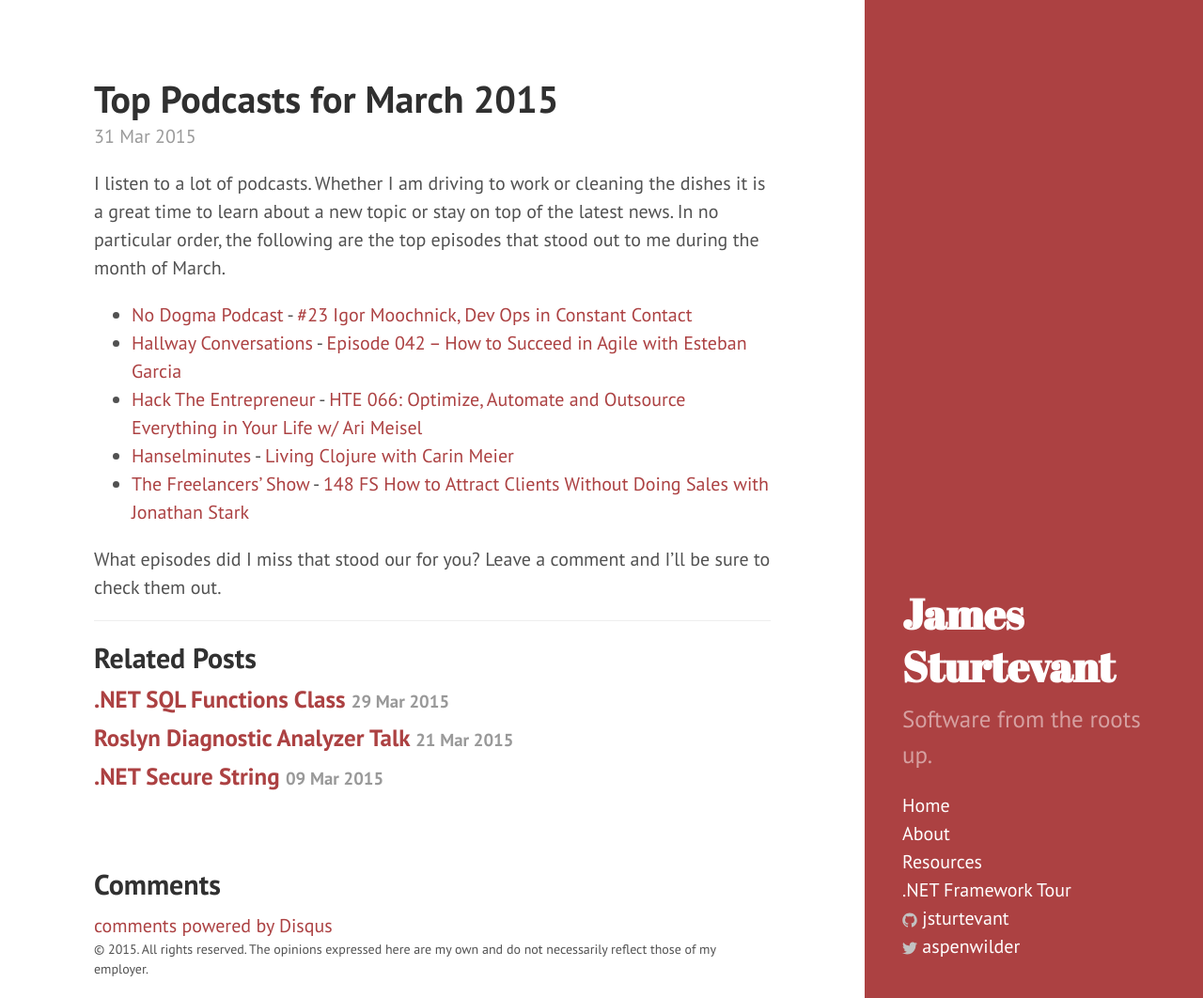
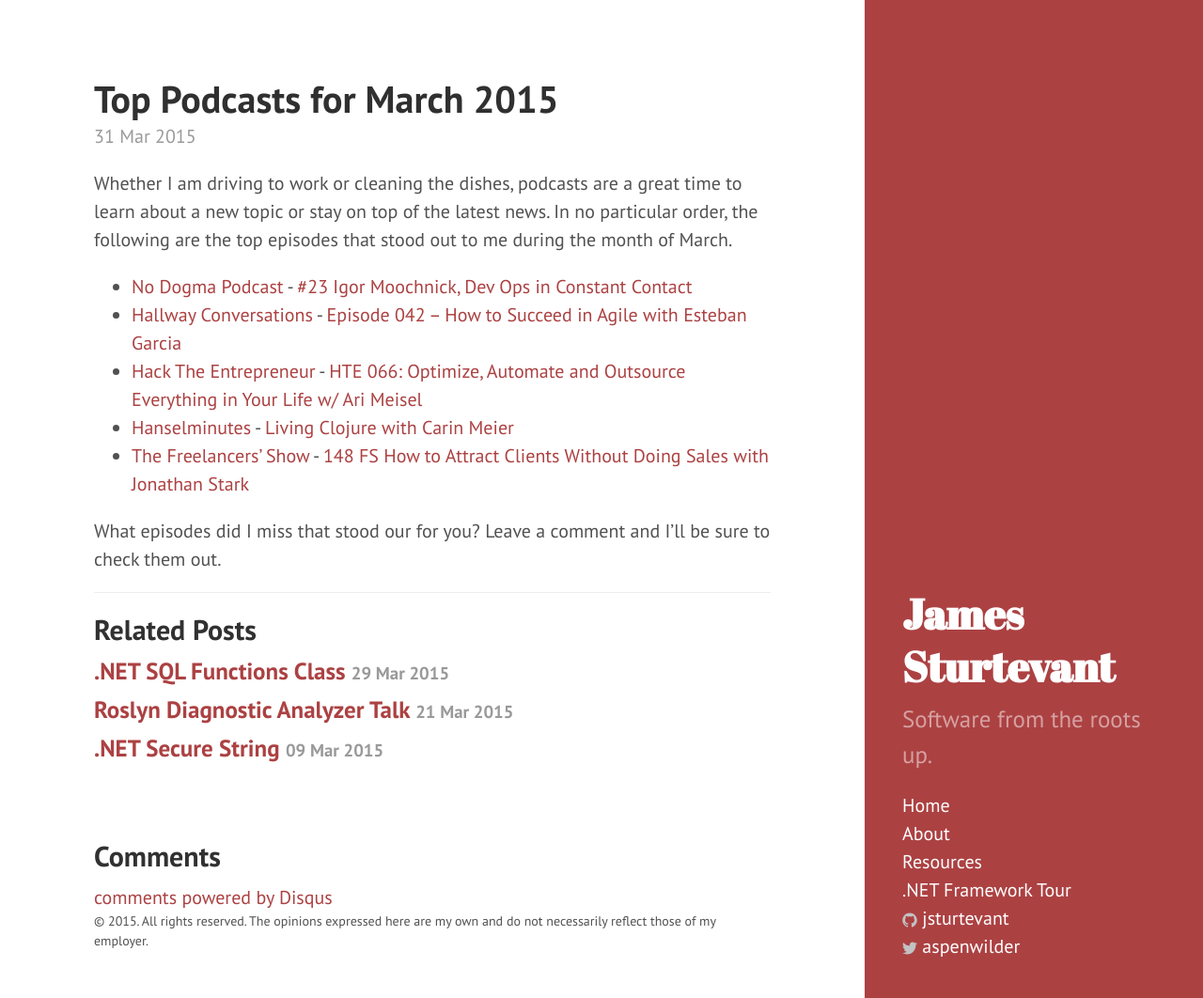
Before and after one commit to jsturtevant/jsturtevant.github.io, a Jekyll site: the page built from _posts/2015-03-30-top-podcasts-march-2015.markdown, in a window 1280 px wide and 1062 px high. Shown: the whole window at 94% size. Built offline with Jekyll 4.4.1, drawn with Linux system fonts in a browser that asks for light colours; Markdown is read by kramdown in place of the engine named in the settings; comment, search, counter and statistics services are not loaded.

Commit message:
Update 2015-03-30-top-podcasts-march-2015.markdown

```diff
--- a/_posts/2015-03-30-top-podcasts-march-2015.markdown
+++ b/_posts/2015-03-30-top-podcasts-march-2015.markdown
@@ -8,7 +8,7 @@ categories:
   - fun
 ---
 
-I listen to a lot of podcasts.  Whether I am driving to work or cleaning the dishes it is a great time to learn about a new topic or stay on top of the latest news.  In no particular order, the following are the top episodes that stood out to me during the month of March.
+Whether I am driving to work or cleaning the dishes, podcasts are a great time to learn about a new topic or stay on top of the latest news.  In no particular order, the following are the top episodes that stood out to me during the month of March.
 
 - [No Dogma Podcast](http://nodogmapodcast.bryanhogan.net/) - [#23 Igor Moochnick, Dev Ops in Constant Contact](https://player.fm/series/no-dogma-podcast/23-igor-moochnick-dev-ops-in-constant-contact)
 - [Hallway Conversations](http://hallwayconversations.com/) - [Episode 042 – How to Succeed in Agile with Esteban Garcia](https://player.fm/series/hallway-conversations/episode-042-how-to-succeed-in-agile-with-esteban-garcia)
```
